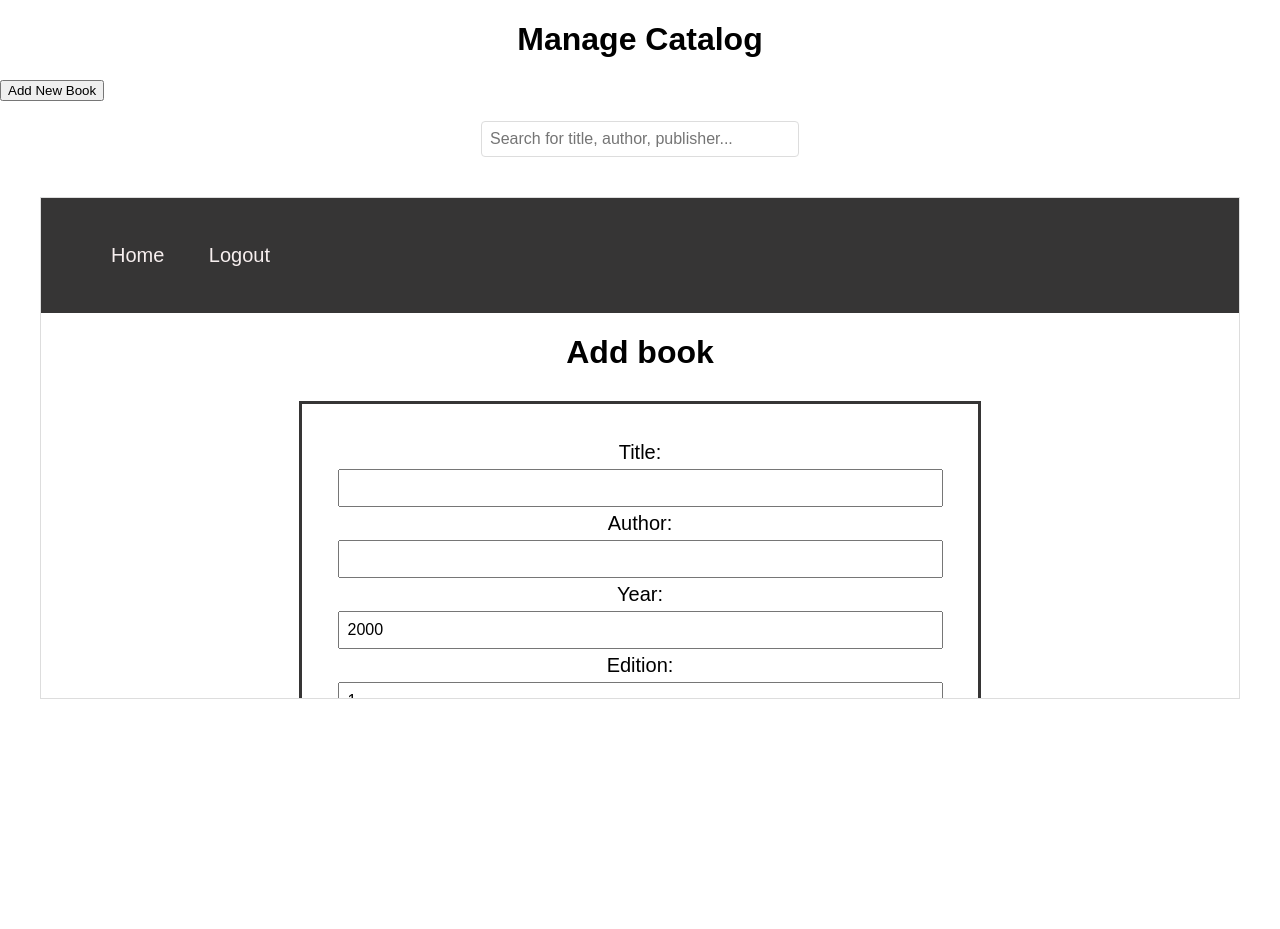
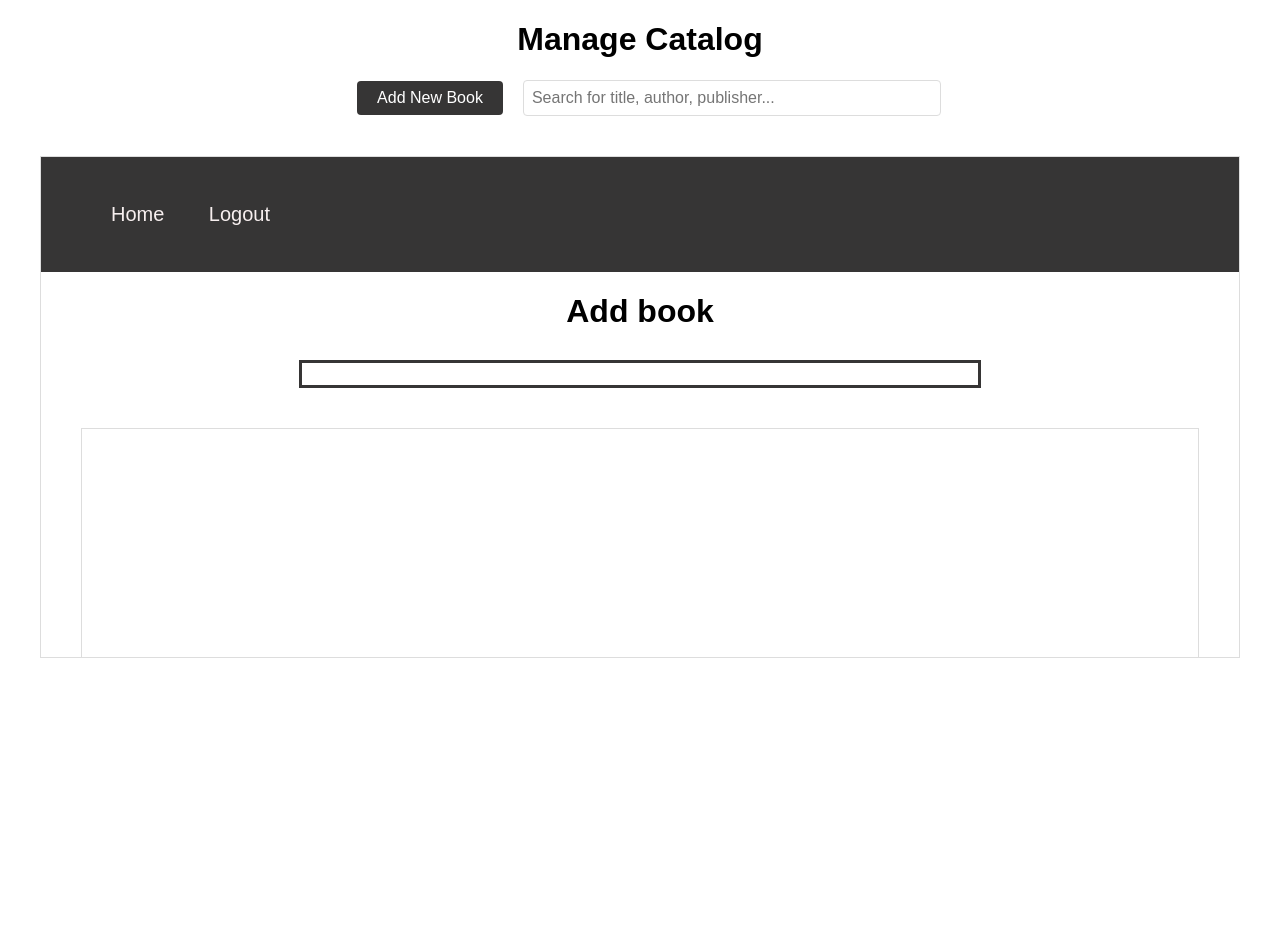
Before and after one commit to matixx03/Software-Engineering---Lab-Projects-Scrum-Waterfall-, a PHP site: page /Manage_Catalog_PHP.php in a window 1280 px wide. Shown: the part 115-1044 px from the top of the page. Run offline with PHP 8.4, Linux system fonts and the light colour scheme; data comes from the database, SQL or seed files in the repository.

Commit message:
css updated

```diff
--- a/scrum project/Manage_Catalog_css.css
+++ b/scrum project/Manage_Catalog_css.css
@@ -167,25 +167,35 @@ select {
 }
 
 .search-container {
-    margin: 20px 40px;
-    text-align: center;
-}
-
-.search-form {
-    display: flex;
-    justify-content: center;
-    gap: 10px;
+    flex-grow: 1;
+    max-width: 400px;
 }
 
 .search-input {
+    width: 100%;
     padding: 8px;
-    width: 300px;
     border: 1px solid #ddd;
     border-radius: 4px;
     font-size: 16px;
+    transition: border-color 0.3s ease;
 }
 
-.search-btn {
+.search-input:focus {
+    outline: none;
+    border-color: #363535;
+    box-shadow: 0 0 5px rgba(54, 53, 53, 0.2);
+}
+
+.control-container {
+    display: flex;
+    align-items: center;
+    justify-content: center;
+    gap: 20px;
+    margin: 20px auto;
+    max-width: 600px;
+}
+
+.control-btn {
     padding: 8px 20px;
     background-color: #363535;
     color: white;
@@ -193,8 +203,21 @@ select {
     border-radius: 4px;
     cursor: pointer;
     font-size: 16px;
+    white-space: nowrap;
+    transition: background-color 0.3s ease;
 }
 
-.search-btn:hover {
+.control-btn:hover {
     background-color: #757171;
 }
+
+.add_book {
+    transition: all 0.3s ease;
+    max-height: 0;
+    overflow: hidden;
+}
+
+.add_book.visible {
+    max-height: 500px;
+    margin: 30px auto;
+}
```
